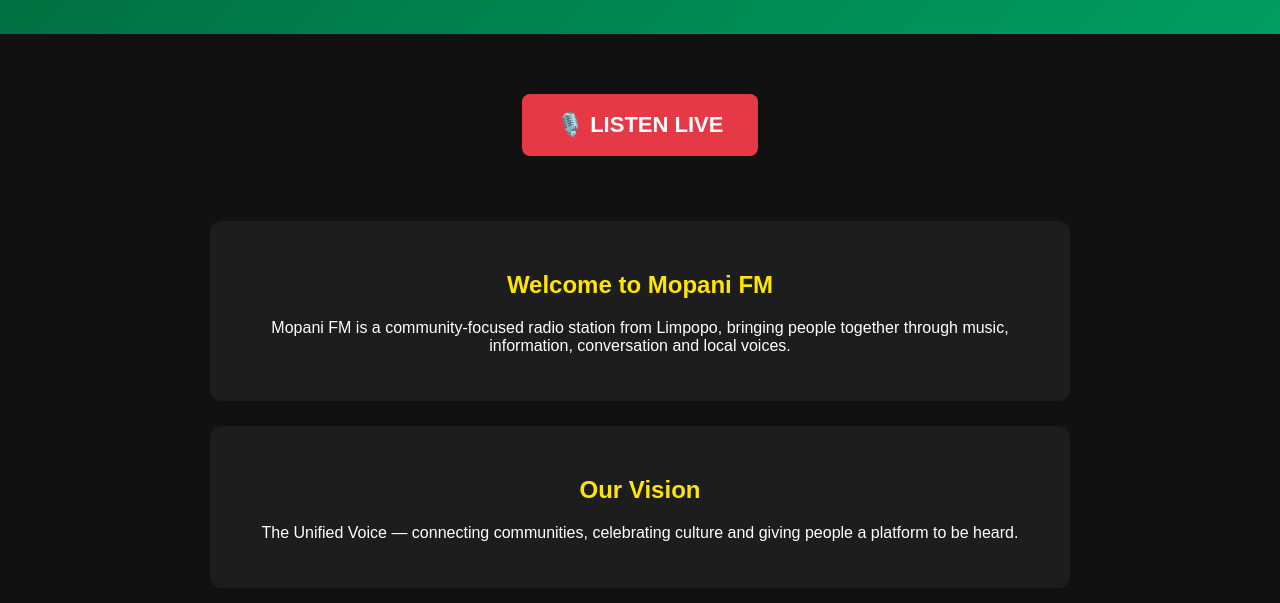
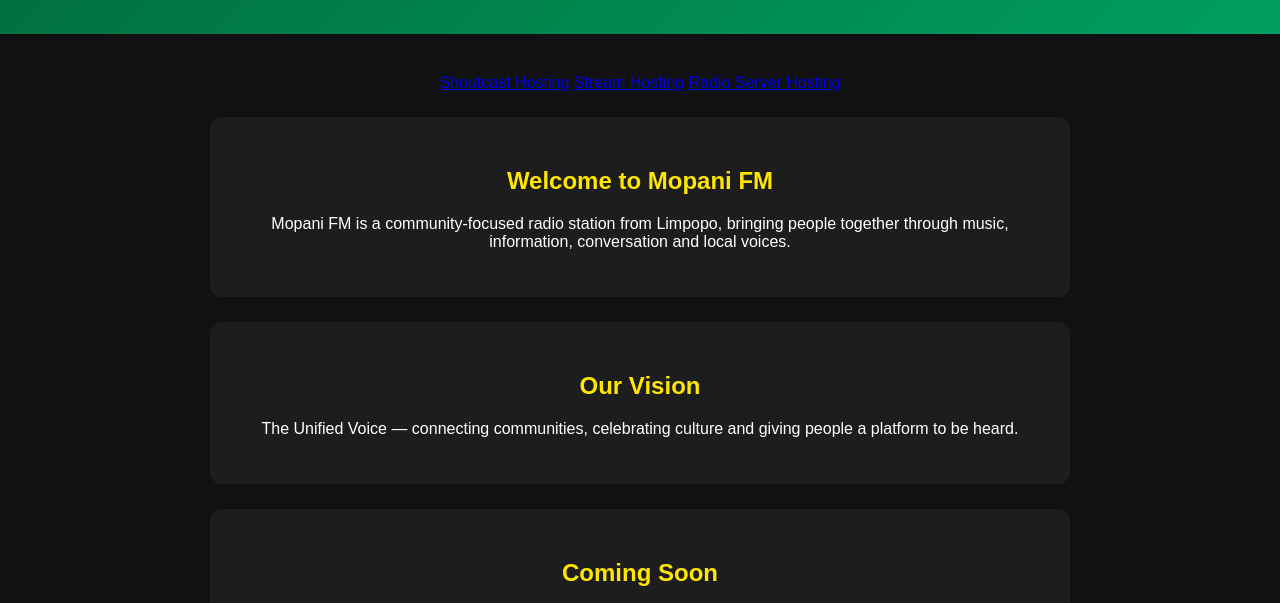
Before and after one commit to Mopani-FM/Mopani-FM, a plain HTML site: page index.html in a window 1280 px wide. Shown: the part 167-770 px from the top of the page. Drawn offline with Linux system fonts and the light colour scheme; a script that the page names is missing.

Commit message:
Update index.html

```diff
--- a/index.html
+++ b/index.html
@@ -87,11 +87,7 @@
 
   <main>
 
-    <a class="listen"
-       href="https://mopanifm.ismyradio.com"
-       target="_blank">
-       🎙️ LISTEN LIVE
-    </a>
+    <div data-type="newStreamPlayer" data-publicToken="457f491b-33b0-454a-9df5-620bd1684767" data-theme="light" data-color="e81e4d" data-channelId="" data-rendered="false" class="cstrEmbed"><a href="https://www.caster.fm">Shoutcast Hosting</a> <a href="https://www.caster.fm">Stream Hosting</a> <a href="https://www.caster.fm">Radio Server Hosting</a></div><script src="//cdn.cloud.caster.fm//widgets/embed.js"></script>
 
     <section>
       <h2>Welcome to Mopani FM</h2>
```
